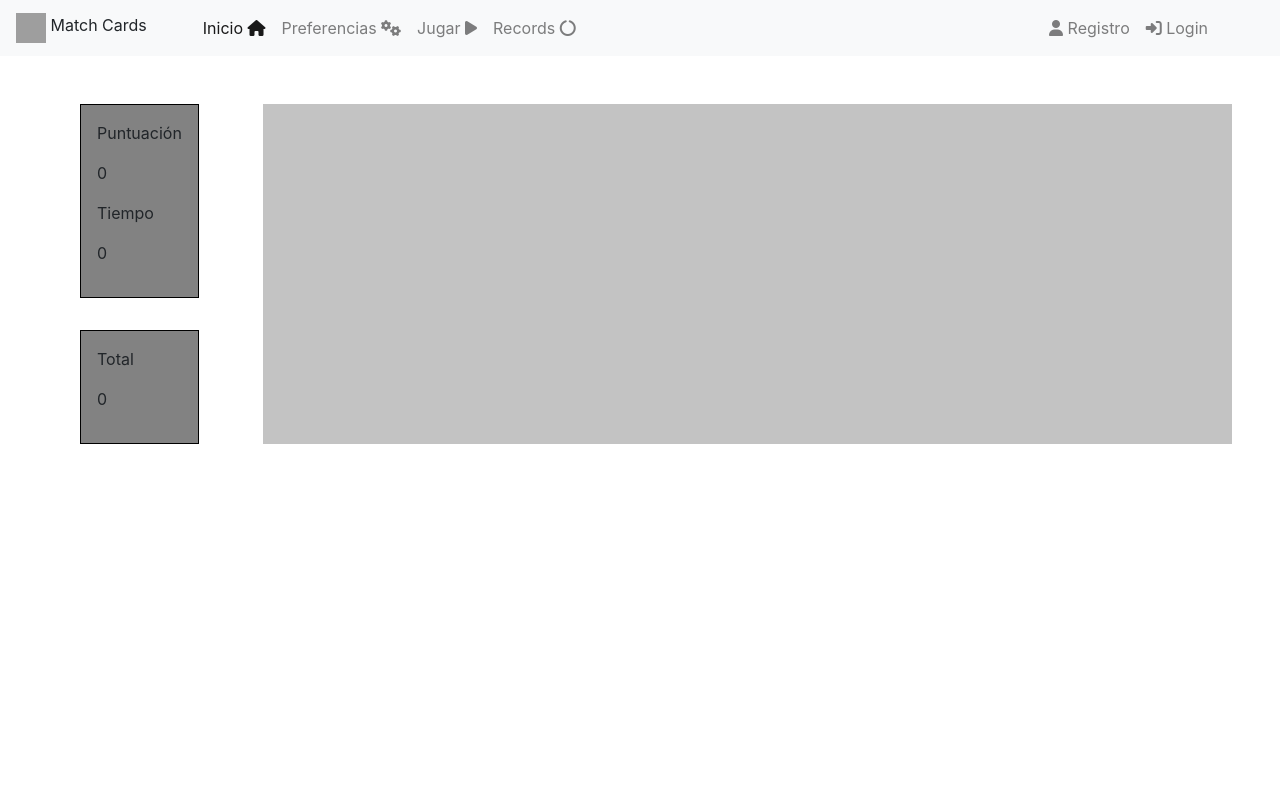
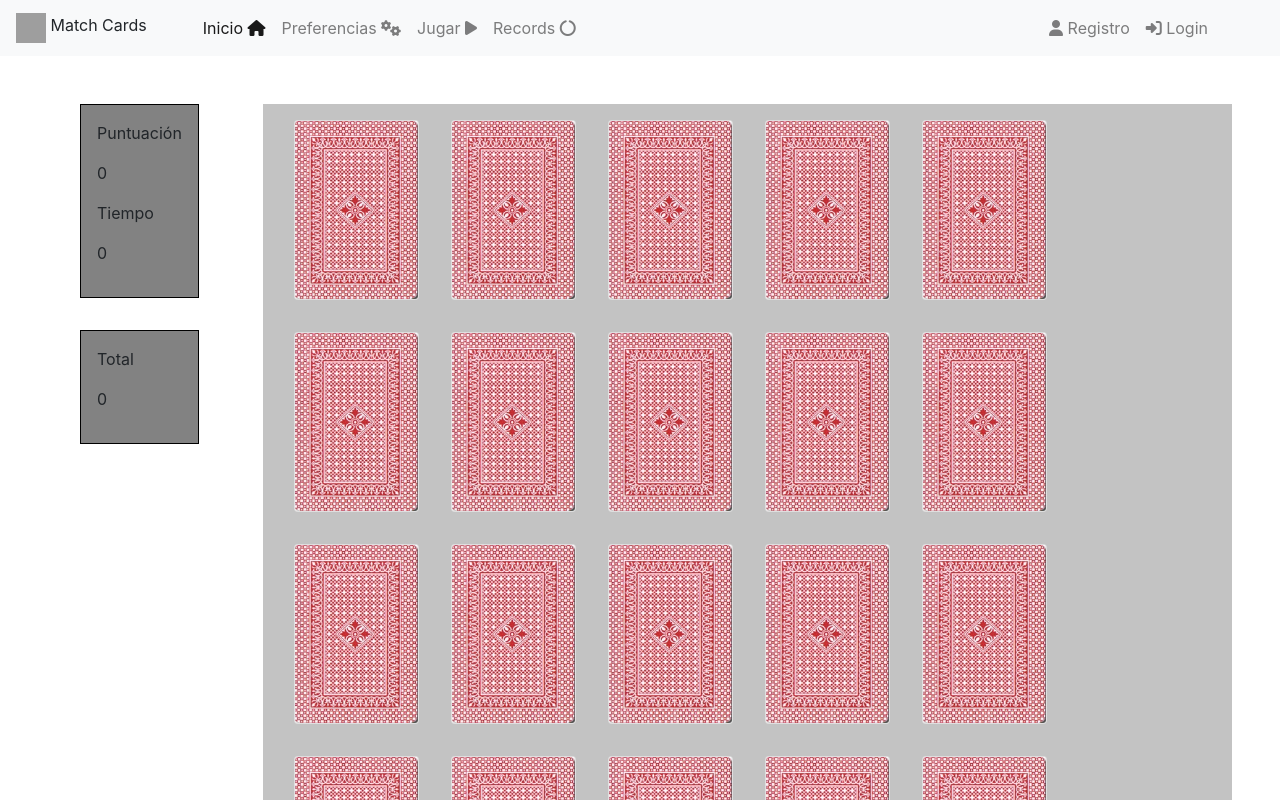
Before and after one commit to MRxRafi/MiW_FENW_Practice2, an Angular app: page /jugar in a window 1280 px wide. Shown: the top 800 px of the page. Built offline with nearby package versions, Linux system fonts and the light colour scheme; grey boxes are pictures that could not be loaded.

Commit message:
Tablero con imagenes funcionando a partir de las preferencias

```diff
--- a/src/app/app.module.ts
+++ b/src/app/app.module.ts
@@ -12,6 +12,7 @@ import { ScoresComponent } from './scores/scores.component';
 import { SignupComponent } from './signup/signup.component';
 
 import { PreferencesService } from './shared/preferences.service';
+import { CardComponent } from './play/card/card.component';
 
 @NgModule({
   declarations: [
@@ -22,7 +23,8 @@ import { PreferencesService } from './shared/preferences.service';
     PlayComponent,
     PreferencesComponent,
     ScoresComponent,
-    SignupComponent
+    SignupComponent,
+    CardComponent
   ],
   imports: [
     BrowserModule,
--- /dev/null
+++ b/src/app/play/card/card.component.css
@@ -0,0 +1,5 @@
+.card {
+  margin: 1em;
+  width: 125px;
+  height: 180px;
+}
--- /dev/null
+++ b/src/app/play/card/card.component.html
@@ -0,0 +1 @@
+<img [src]="card.src" class="rounded card" (click)="flip()">
--- /dev/null
+++ b/src/app/play/card/card.component.ts
@@ -0,0 +1,37 @@
+import {Component, Input, OnInit} from '@angular/core';
+import {CardModel} from './card.model';
+
+@Component({
+  selector: 'app-card',
+  templateUrl: './card.component.html',
+  styleUrls: ['./card.component.css']
+})
+export class CardComponent implements OnInit {
+  IMG_FOLDER = '../../../assets/naipes/';
+  IMG_CARD_BACK = 'reverso.jpg';
+  @Input() cardName: string;
+  @Input() gameFinished: boolean;
+  card: CardModel;
+  constructor() { }
+
+  ngOnInit(): void {
+    this.card = {
+      cardName: this.cardName,
+      src: this.IMG_FOLDER + this.IMG_CARD_BACK,
+      shown: false,
+      matched: false
+    };
+  }
+
+  flip(): void {
+    if (!this.gameFinished && !this.card.matched) {
+      if (!this.card.shown) {
+        this.card.src = this.IMG_FOLDER + this.card.cardName;
+        this.card.shown = true;
+      } else {
+        this.card.src = this.IMG_FOLDER + this.IMG_CARD_BACK;
+        this.card.shown = false;
+      }
+    }
+  }
+}
--- a/src/app/play/play.component.css
+++ b/src/app/play/play.component.css
@@ -1,12 +1,6 @@
 .cardContainer {
   background: #c3c3c3;
   margin-bottom: 2em;
-}
-
-.card {
-  margin: 1em;
-  width: 125px;
-  height: 180px;
 }
 
 .infoPanel {
--- a/src/app/play/play.component.html
+++ b/src/app/play/play.component.html
@@ -1,18 +1,19 @@
 <article class="d-flex flex-direction-row">
-  <div class="">
+  <div>
     <div class="infoPanel">
       <p>Puntuación</p>
-      <p id="score">0</p>
+      <p>{{score}}</p>
       <p>Tiempo</p>
-      <p id="time">0</p>
+      <p>{{time}}</p>
     </div>
     <div class="infoPanel">
       <p>Total</p>
-      <p id="totalPoints">0</p>
+      <p>{{totalScore}}</p>
     </div>
   </div>
   <div class="container cardContainer">
-    <div id="cards_container" class="d-flex align-items-center flex-row flex-wrap">
+    <div id="cards_container" class="d-flex align-items-center flex-row flex-wrap" (click)="checkCards()">
+      <app-card *ngFor="let cardname of gameCardsName" [cardName]="cardname" [gameFinished]="gameFinished"></app-card>
     </div>
   </div>
 </article>
--- a/src/app/play/play.component.ts
+++ b/src/app/play/play.component.ts
@@ -1,4 +1,5 @@
 import { Component, OnInit } from '@angular/core';
+import {PreferencesService} from '../shared/preferences.service';
 
 @Component({
   selector: 'app-play',
@@ -6,10 +7,39 @@ import { Component, OnInit } from '@angular/core';
   styleUrls: ['./play.component.css']
 })
 export class PlayComponent implements OnInit {
-
-  constructor() { }
+  CARDS_NAMES = ['bastos1.jpg', 'bastos12.jpg', 'copas1.jpg', 'copas12.jpg',
+    'espadas1.jpg', 'espadas12.jpg', 'oros1.jpg', 'oros12.jpg'];
+  gameCardsName: string[];
+  score = 0;
+  totalScore = 0;
+  gameFinished = false;
+  time = this.prfService.maxTime;
+  constructor(private prfService: PreferencesService) {
+    const longitudArray = this.CARDS_NAMES.length;
+    this.gameCardsName = [];
+    for (let i = 0; i < prfService.imgNumber / 2; i++) {
+      if (i < longitudArray) {
+        this.gameCardsName.push(this.CARDS_NAMES[i]);
+        this.gameCardsName.push(this.CARDS_NAMES[i]);
+      } else {
+        this.gameCardsName.push(this.CARDS_NAMES[i % longitudArray]);
+        this.gameCardsName.push(this.CARDS_NAMES[i % longitudArray]);
+      }
+    }
+    this.shuffle(this.gameCardsName);
+  }
 
   ngOnInit(): void {
   }
 
+  checkCards(): void {
+  }
+
+  private shuffle(a): string[] {
+    for (let i = a.length - 1; i > 0; i--) {
+      const j = Math.floor(Math.random() * (i + 1));
+      [a[i], a[j]] = [a[j], a[i]];
+    }
+    return a;
+  }
 }
```
Also changed, not shown: src/app/play/board.model.ts (added, +64 -0 lines), src/app/play/card/card.model.ts (added, +7 -0 lines), 1 other file (tests, documents, lock files or other folders).
